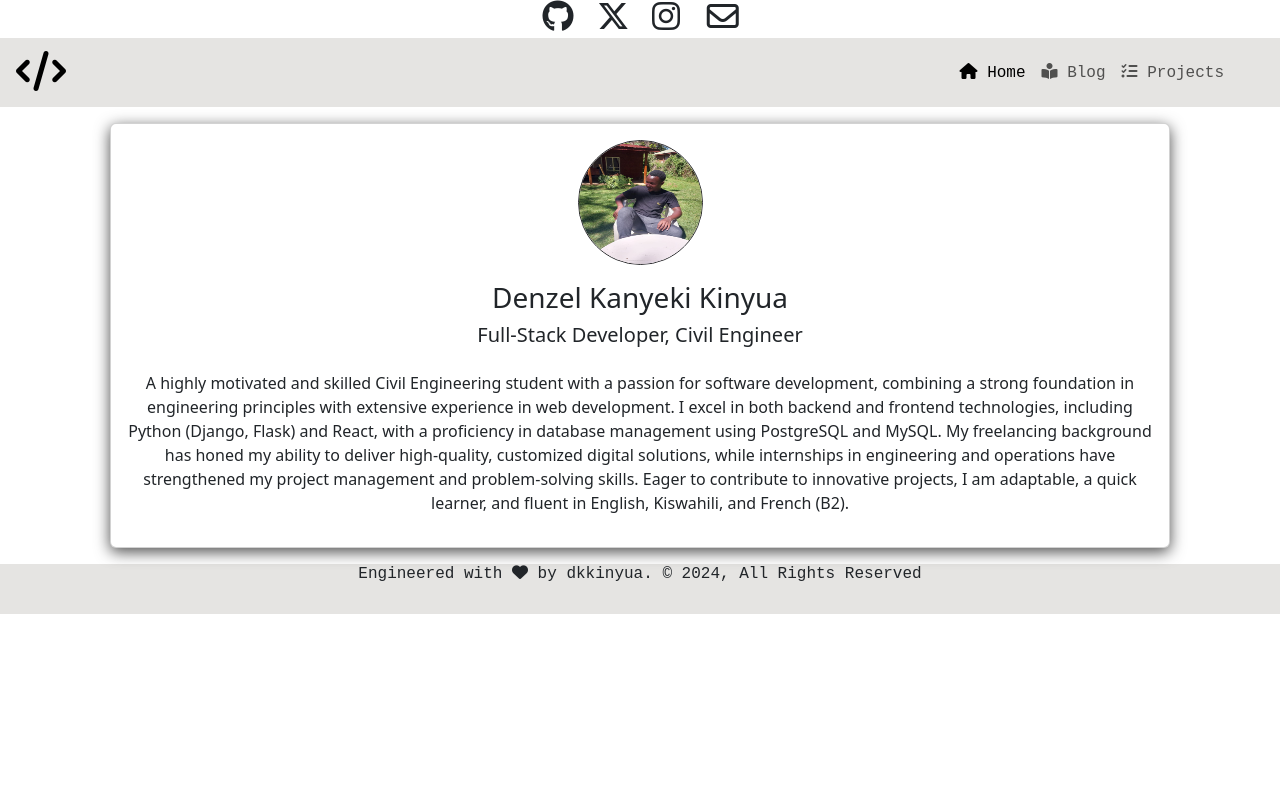
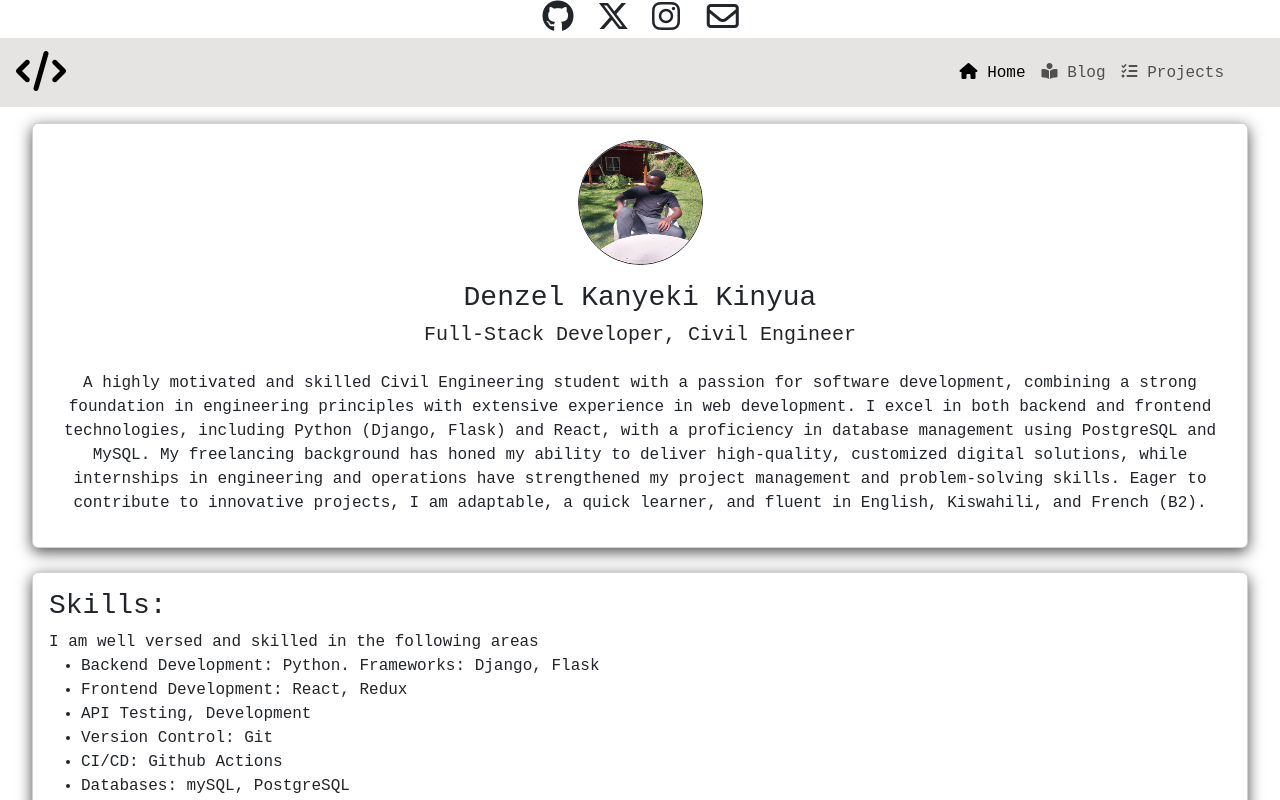
Before and after one commit to dkkinyua/my-portfolio, a React (Create React App) app in the folder frontend/: page / in a window 1280 px wide. Shown: the top 800 px of the page. Built offline with nearby package versions, Linux system fonts and the light colour scheme.

Commit message:
Commit: Added screens

```diff
--- /dev/null
+++ b/frontend/src/screens/ContactScreen.js
@@ -0,0 +1,32 @@
+import React from 'react'
+
+import ContactForm from '../components/ContactForm'
+
+function ContactScreen() {
+    const textStyle = {
+        fontFamily: "PT Mono, monospace",
+        fontStyle: 'normal'
+    }
+
+    const outerDivStyle = {
+        display: 'flex',
+        justifyContent: 'center',
+        alignItems: 'center',
+        flexDirection: 'column',
+        height: '90vh'
+    }
+
+    return (
+        <div style={outerDivStyle}>
+            <div style={textStyle}>
+                <h3 className='text-center'>
+                    Contact Me
+                </h3>
+                <p className='text-center'>Use the form below to contact me via email and I will return your email in less than 12 hours, or you can contact me via my social media in the links at the top of the page.</p>
+                <ContactForm />
+            </div>
+        </div>
+    )
+}
+
+export default ContactScreen
--- a/frontend/src/screens/HomeScreen.js
+++ b/frontend/src/screens/HomeScreen.js
@@ -1,16 +1,25 @@
 import React from 'react'
 
 import Intro from '../components/Intro'
-import { Container } from 'react-bootstrap'
+import Main from '../components/Main'
+// import { Container } from 'react-bootstrap'
 
 function HomeScreen() {
+  const textStyle = {
+    fontFamily: "PT Mono, monospace",
+    fontStyle: 'normal'
+  }
+
   return (
-    <div className='justify-content-center text-center'>
-        <Container>
-            <Intro/>
-        </Container>
+    <div style={textStyle}>
+      <div className='justify-content-center text-center'>
+        <Intro />
+      </div>
+      <Main />
     </div>
+
   )
+
 }
 
 export default HomeScreen
```
